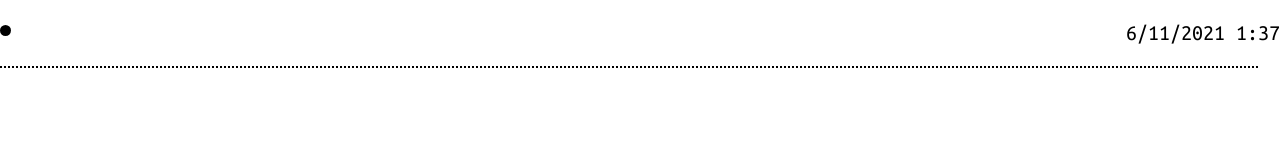
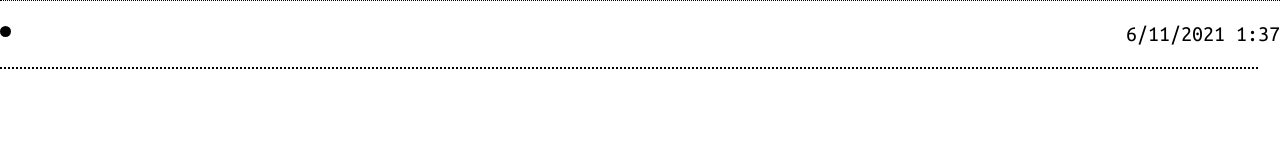
Before and after one commit to CalebBabin/render-chat-message, a website: page src/index.html in a window 1280 px wide. Drawn offline with Linux system fonts and the light colour scheme.

Commit message:
attempt to fix border not showing up on printer

```diff
--- a/src/index.html
+++ b/src/index.html
@@ -29,12 +29,12 @@
         body {
             overflow-x: hidden;
             overflow-y: auto;
-
             font-size: 1rem;
         }
 
         .info {
-            margin-top: 1rem;
+            padding-top: 1rem;
+            border-top: 1px dotted black;
             display: flex;
             justify-content: space-between;
             align-items: center;
```
